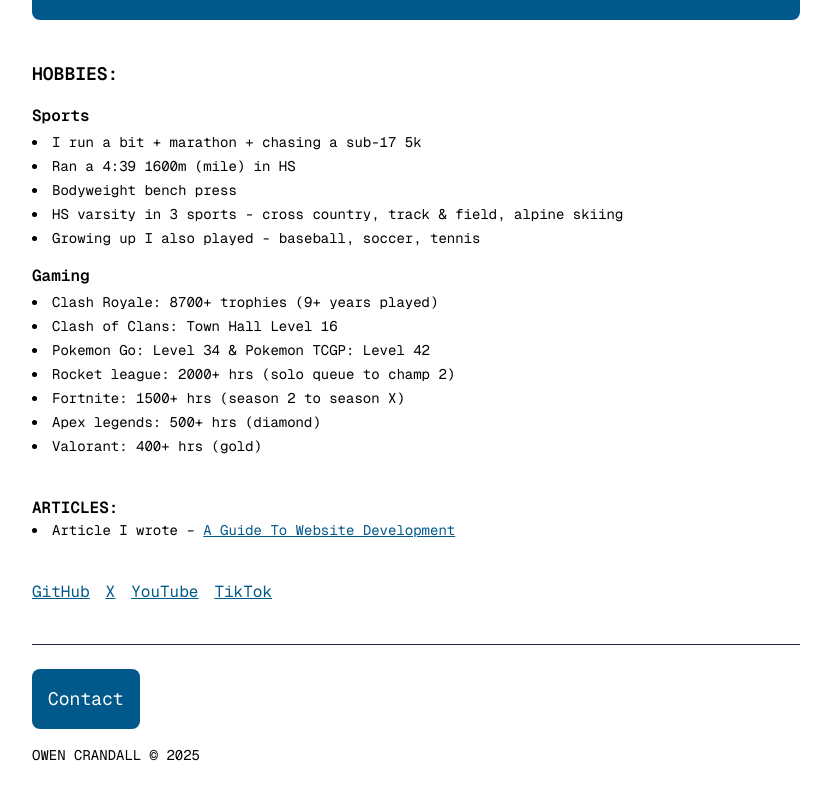
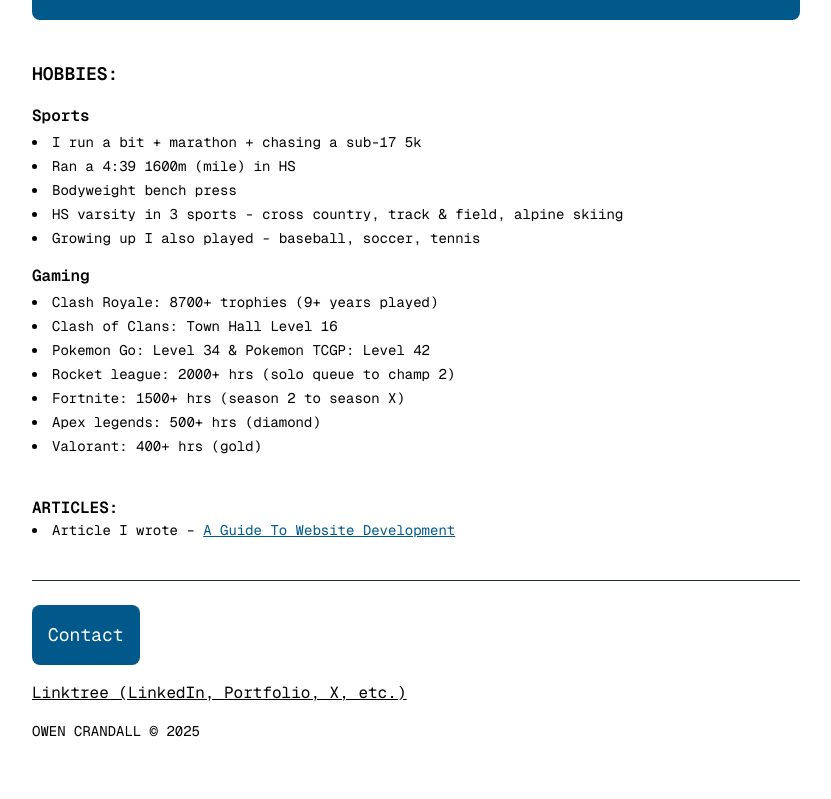
Before and after one commit to owenomc/owencrandall, a Next.js app: page / in a window 1280 px wide. Shown: the part 1440-2239 px from the top of the page, without its empty margins (224-1055 px from the left). Built offline with nearby package versions, Linux system fonts and the light colour scheme.

Commit message:
Added Linktree instead

```diff
--- a/app/page.tsx
+++ b/app/page.tsx
@@ -144,7 +144,9 @@
           <p className="text-sm mt-2 text-white">
             Tried to make some 3D games. Gave up, and started web dev.
           </p>
-          <p className="text-sm mt-2 text-white">Made some awful looking websites. </p>
+          <p className="text-sm mt-2 text-white">
+            Made some awful looking websites.{" "}
+          </p>
         </details>
 
         <details className="bg-sky-800 p-4 rounded-lg text-white hover:scale-105">
@@ -204,11 +206,9 @@
             <li className="text-sm">
               Clash Royale: 8700+ trophies (9+ years played){" "}
             </li>
+            <li className="text-sm">Clash of Clans: Town Hall Level 16 </li>
             <li className="text-sm">
-              Clash of Clans: Town Hall Level 16 {" "}
-            </li>
-            <li className="text-sm">
-              Pokemon Go: Level 34 & Pokemon TCGP: Level 42 {" "}
+              Pokemon Go: Level 34 & Pokemon TCGP: Level 42{" "}
             </li>
             <li className="text-sm">
               Rocket league: 2000+ hrs (solo queue to champ 2){" "}
@@ -217,9 +217,7 @@
               Fortnite: 1500+ hrs (season 2 to season X){" "}
             </li>
             <li className="text-sm">Apex legends: 500+ hrs (diamond) </li>
-            <li className="text-sm">
-              Valorant: 400+ hrs (gold){" "}
-            </li>
+            <li className="text-sm">Valorant: 400+ hrs (gold) </li>
           </ul>
         </section>
 
@@ -240,19 +238,24 @@
           </ul>
         </section>
 
-        <nav className="text-md flex space-x-4 text-sky-800 underline">
-          <Link href="https://github.com/owenomc">GitHub</Link>
-          <Link href="https://x.com/owencrandall">X</Link>
-          <Link href="https://www.youtube.com/@owen_crandall">YouTube</Link>
-          <Link href="https://www.tiktok.com/@owen_crandall">TikTok</Link>
-        </nav>
+        <footer className="border-t border-gray-800 pt-6">
 
-        <footer className="border-t border-gray-800 pt-6">
+
           <Link href="/contact">
             <button className="text-lg cursor-pointer space-x-4 bg-sky-800 p-4 rounded-lg text-white hover:scale-105">
               Contact
             </button>
           </Link>
+          <nav className="cursur-pointer text-md flex space-x-4 underline pt-4">
+            <Link
+              href="https://linktr.ee/owenomc"
+              target="_blank"
+              rel="noopener noreferrer"
+              className="text-black hover:text-sky-800"
+            >
+              Linktree <span className=""> (LinkedIn, Portfolio, X, etc.) </span>
+            </Link>
+          </nav>
           <p className="text-sm mt-4 text-black">OWEN CRANDALL © 2025 </p>
         </footer>
       </section>
```
